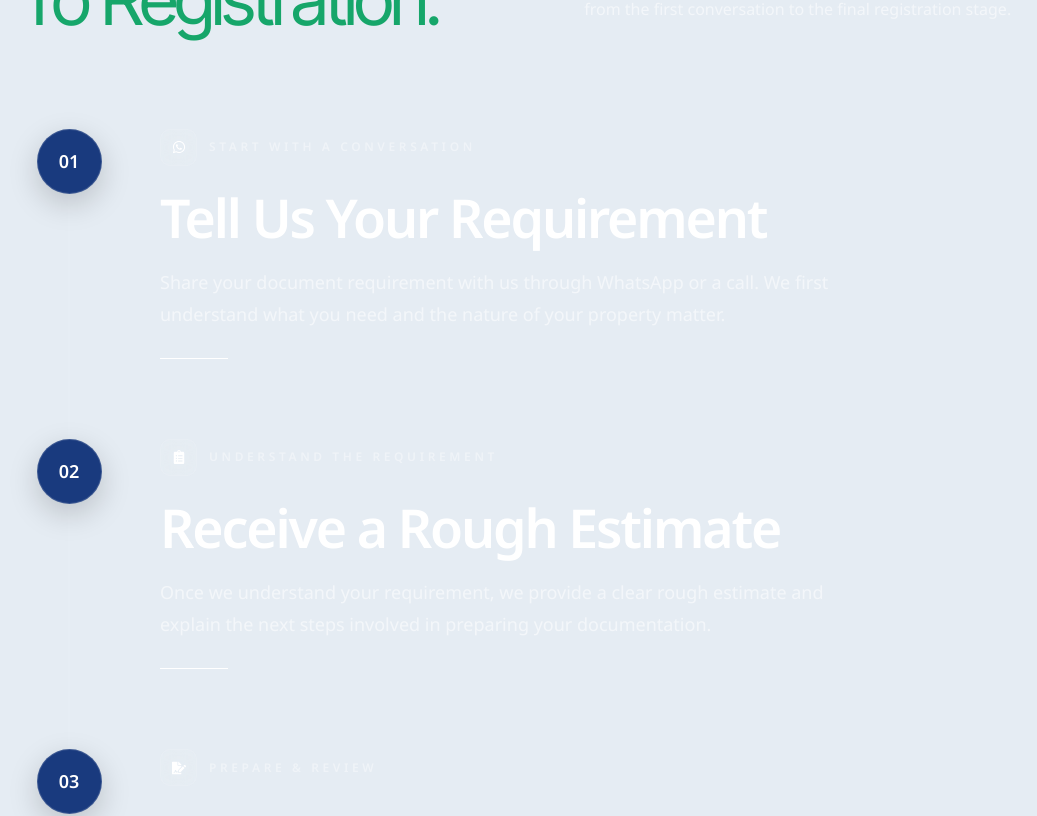
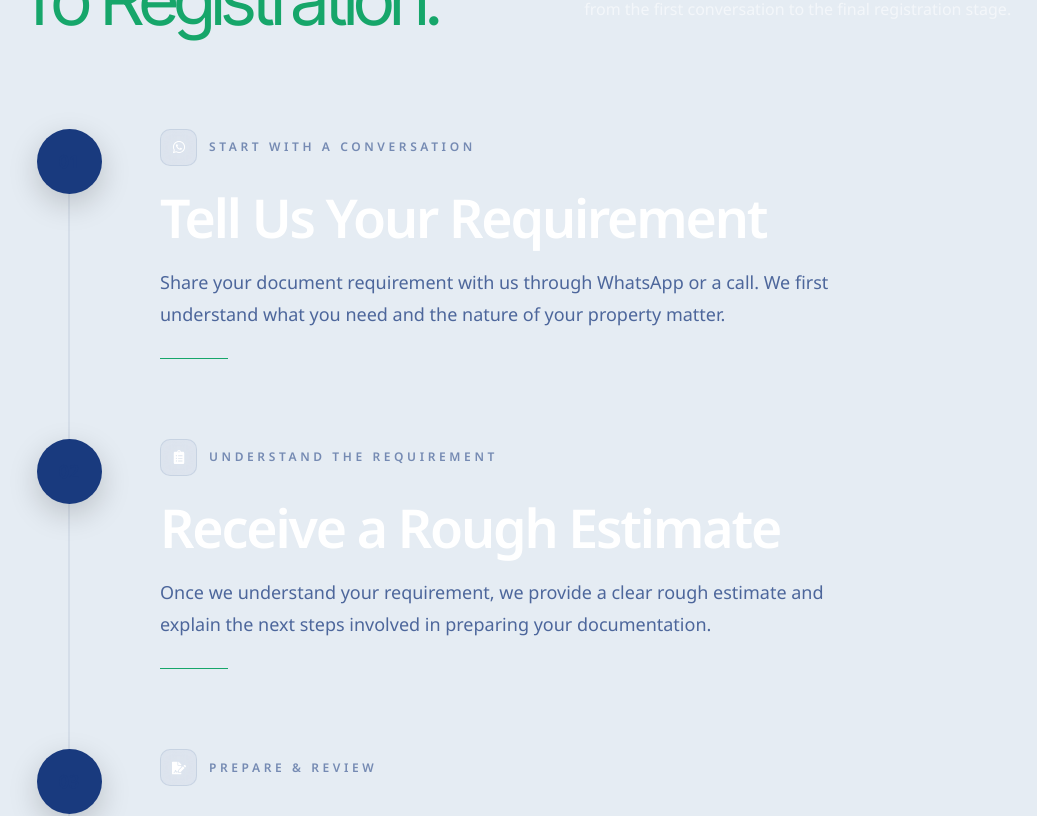
Before and after one commit to yugrastogi/deedbanwao, a React (Vite) app: page / in a window 1280 px wide. Shown: the part 2500-3316 px from the top of the page, without its empty margins (30-1067 px from the left). Built offline with nearby package versions, Linux system fonts and the light colour scheme.

Commit message:
Adapt process timeline to light background

```diff
--- a/src/components/Process/ProcessStep.jsx
+++ b/src/components/Process/ProcessStep.jsx
@@ -39,7 +39,7 @@ sm:gap-10
 
           -translate-x-1/2
 
-          bg-white/10
+          bg-[#193A7E]/15
 
           sm:top-[58px]
         "
@@ -67,14 +67,14 @@ sm:gap-10
         rounded-full
 
         border
-        border-white/15
+        border-[#193A7E]/15
 
         bg-[#193A7E]
 
         text-[14px]
         font-semibold
 
-        text-white
+        text-[#193A7E]
 
         shadow-[0_10px_30px_rgba(0,0,0,0.18)]
 
@@ -131,9 +131,9 @@ sm:gap-10
           rounded-[10px]
 
           border
-          border-white/10
+          border-[#193A7E]/10
 
-          bg-white/[0.05]
+          bg-[#193A7E]/[0.04]
 
           text-white
 
@@ -157,7 +157,7 @@ sm:gap-10
           uppercase
           tracking-[0.14em]
 
-          text-white/40
+          text-[#193A7E]/55
 
           sm:text-[10px]
           sm:tracking-[0.24em]
@@ -212,7 +212,7 @@ sm:gap-10
         text-[14px]
         leading-6
 
-        text-white/55
+        text-[#193A7E]/75
 
         sm:mt-5
         sm:text-[16px]
@@ -236,7 +236,7 @@ sm:gap-10
         h-px
         w-10
 
-        bg-white
+        bg-[#16A66A]
 
         sm:mt-7
         sm:w-[68px]
```
